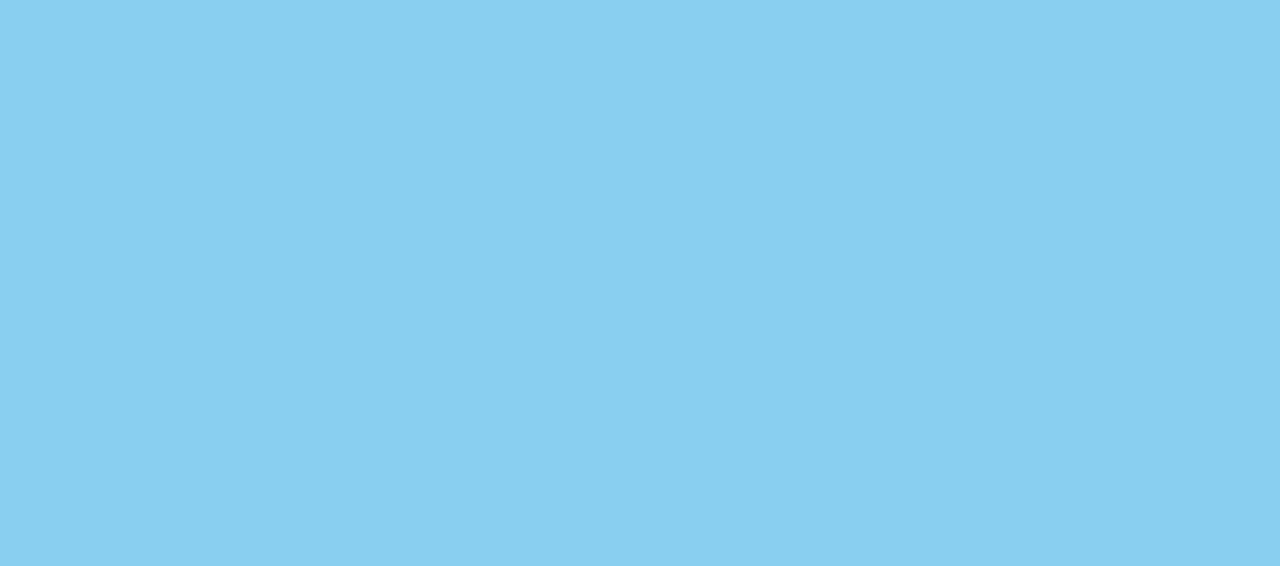
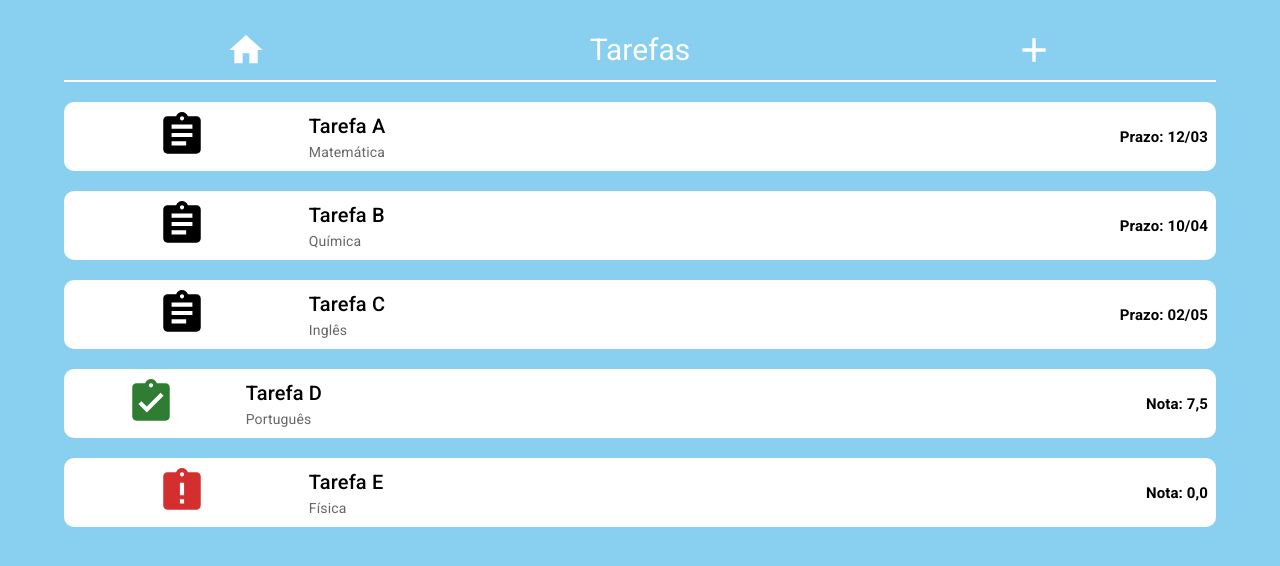
Before and after one commit to RSacerdote/edUX_app, a React (Vite) app in the folder front/: page /tasks in a window 1280 px wide. Before the commit this address had no page. Shown: the top 566 px of the page. Built offline with nearby package versions, Linux system fonts and the light colour scheme.

Commit message:
Adiciona página de Tarefas

```diff
--- a/front/src/App.jsx
+++ b/front/src/App.jsx
@@ -2,14 +2,16 @@ import { BrowserRouter, Routes, Route } from "react-router-dom"
 import styled from "styled-components"
 import Planner from "./pages/Planner"
 import Home from "./pages/Home"
+import Tasks from "./pages/Tasks"
 
 export default function App() {
   return (
     <PagesContainer>
         <BrowserRouter>
           <Routes>
-            <Route path="/" element={<Home />} />
-            <Route path="/planner" element={<Planner />} />
+            <Route exact path="/" element={<Home />} />
+            <Route exact path="/planner" element={<Planner />} />
+            <Route exact path="/tasks" element={<Tasks />} />
           </Routes>
         </BrowserRouter>
       </PagesContainer>
--- a/front/src/pages/Home.jsx
+++ b/front/src/pages/Home.jsx
@@ -84,7 +84,7 @@ export default function Home() {
                   <Button onClick={() => setShowToggle(!showToggle)}>{showToggle ? 'Mostrar menos' : 'Mostrar mais'}</Button>
               </ListItem>
           </List>
-          <DemoItem>
+          <DemoItem onClick={() => navigate("/tasks")}>
             <Box sx={{flex: 1, padding: 1, textAlign: 'center'}}>
                 <AssignmentIcon sx={{fontSize: '50px'}}/>
             </Box>
--- /dev/null
+++ b/front/src/pages/Tasks.jsx
@@ -0,0 +1,111 @@
+import styled from "styled-components"
+import { useNavigate } from "react-router-dom"
+import React, { useState } from "react";
+import HomeIcon from '@mui/icons-material/Home';
+import AssignmentIcon from '@mui/icons-material/Assignment';
+import TurnedInIcon from '@mui/icons-material/AssignmentTurnedIn';
+import MissingIcon from '@mui/icons-material/AssignmentLate';
+import AddIcon from '@mui/icons-material/Add';
+import { Box, Typography } from "@mui/material";
+
+export default function Tasks() {
+
+    const navigate = useNavigate()
+
+    return (
+      <TasksContainer>
+          <Header>
+            <HomeIcon sx={{fontSize: '40px'}} onClick={() => navigate("/")}></HomeIcon>
+            <div>Tarefas</div>
+            <AddIcon sx={{fontSize: '40px'}}></AddIcon>
+          </Header>
+          <DemoItem>
+            <Box sx={{flex: 1, padding: 1, textAlign: 'center'}}>
+                <AssignmentIcon sx={{fontSize: '50px'}}/>
+            </Box>
+            <Box sx={{flex: 2, padding: 1}}>
+                <Typography variant="h6">Tarefa A</Typography>
+                <Typography variant="body2" color="textSecondary">Matemática</Typography>
+            </Box>
+            <Box sx={{flex: 2, padding: 1}}>
+                <Typography align="right" fontWeight="bold" fontSize={15} variant="h6">Prazo: 12/03</Typography>
+            </Box>
+          </DemoItem>
+          <DemoItem>
+            <Box sx={{flex: 1, padding: 1, textAlign: 'center'}}>
+                <AssignmentIcon sx={{fontSize: '50px'}}/>
+            </Box>
+            <Box sx={{flex: 2, padding: 1}}>
+                <Typography variant="h6">Tarefa B</Typography>
+                <Typography variant="body2" color="textSecondary">Química</Typography>
+            </Box>
+            <Box sx={{flex: 2, padding: 1}}>
+                <Typography align="right" fontWeight="bold" fontSize={15} variant="h6">Prazo: 10/04</Typography>
+            </Box>
+          </DemoItem>
+          <DemoItem>
+            <Box sx={{flex: 1, padding: 1, textAlign: 'center'}}>
+                <AssignmentIcon sx={{fontSize: '50px'}}/>
+            </Box>
+            <Box sx={{flex: 2, padding: 1}}>
+                <Typography variant="h6">Tarefa C</Typography>
+                <Typography variant="body2" color="textSecondary">Inglês</Typography>
+            </Box>
+            <Box sx={{flex: 2, padding: 1}}>
+                <Typography align="right" fontWeight="bold" fontSize={15} variant="h6">Prazo: 02/05</Typography>
+            </Box>
+          </DemoItem>
+          <DemoItem>
+            <Box sx={{flex: 1, padding: 1, textAlign: 'center'}}>
+                <TurnedInIcon color="success" sx={{fontSize: '50px'}}/>
+            </Box>
+            <Box sx={{flex: 4, padding: 1}}>
+                <Typography variant="h6">Tarefa D</Typography>
+                <Typography variant="body2" color="textSecondary">Português</Typography>
+            </Box>
+            <Box sx={{flex: 2, padding: 1}}>
+                <Typography align="right" fontWeight="bold" fontSize={15} variant="h6">Nota: 7,5</Typography>
+            </Box>
+          </DemoItem>
+          <DemoItem>
+            <Box sx={{flex: 1, padding: 1, textAlign: 'center'}}>
+                <MissingIcon color="error" sx={{fontSize: '50px'}}/>
+            </Box>
+            <Box sx={{flex: 2, padding: 1}}>
+                <Typography variant="h6">Tarefa E</Typography>
+                <Typography variant="body2" color="textSecondary">Física</Typography>
+            </Box>
+            <Box sx={{flex: 2, padding: 1}}>
+                <Typography align="right" fontWeight="bold" fontSize={15} variant="h6">Nota: 0,0</Typography>
+            </Box>
+          </DemoItem>
+      </TasksContainer>
+    )
+  }
+
+  const TasksContainer = styled.div`
+      display: flex;
+      flex-direction: column;
+      height: 95%;
+      width: 90%;
+  `
+
+  const Header = styled.div`
+      display: flex;
+      align-items: center;
+      justify-content: space-around;
+      height: 60px;
+      font-size: 30px;
+      font-family: Roboto;
+      color: white;
+      border-bottom: 2px solid;
+  `
+
+  const DemoItem = styled.div`
+      display: flex;
+      margin-top: 20px;
+      background-color: white;
+      border-radius: 10px;
+      width: 100%;
+      align-items: center;
+  `
```
